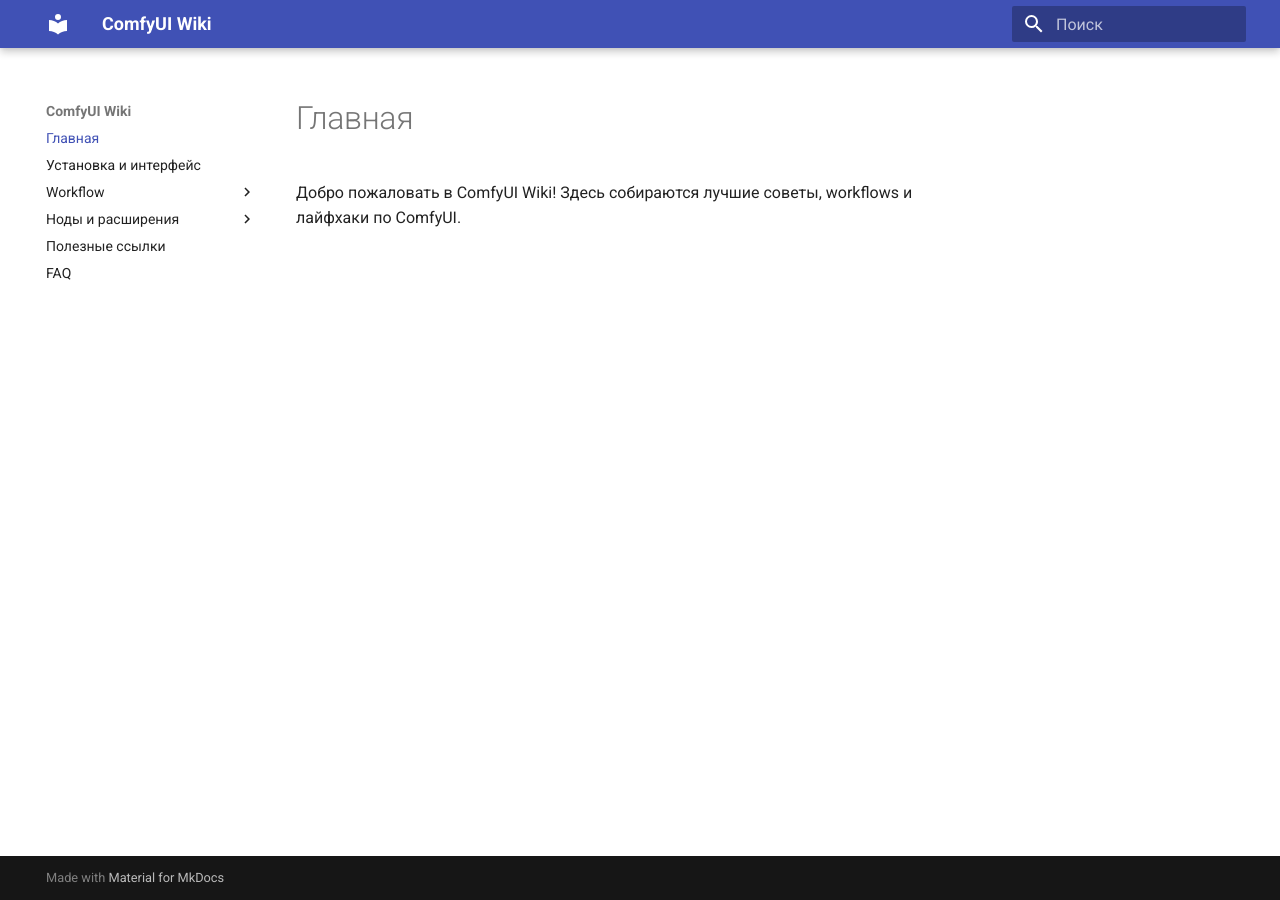
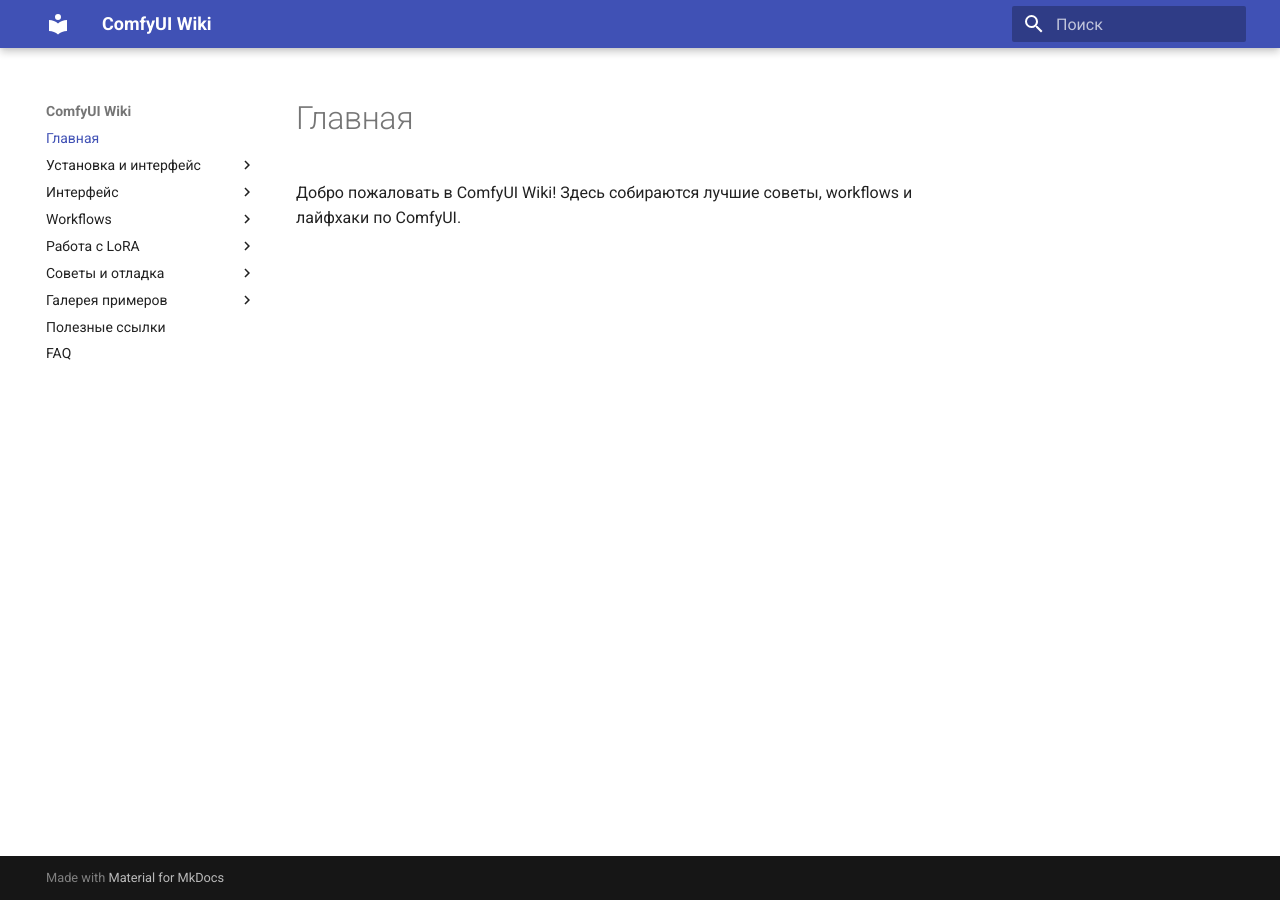
Before and after one commit to samsonxxxx/comfy-wiki, an MkDocs documentation site: the page built from docs/index.md, in a window 1280 px wide. Built offline with MkDocs 1.6.1 and Material for MkDocs 9.7.7, drawn with Linux system fonts in a browser that asks for light colours; some of the changed lines change nothing that is shown.

Commit message:
Update mkdocs.yml

```diff
--- a/mkdocs.yml
+++ b/mkdocs.yml
@@ -1,19 +1,44 @@
 site_name: ComfyUI Wiki
-site_url: https://samsonxxxx.github.io/comfy-wiki/
-
 theme:
   name: material
   language: ru
-  base_url: /comfy-wiki/
 
 nav:
   - Главная: index.md
-  - Установка и интерфейс: install.md
-  - Workflow:
-      - SDXL портрет: workflow-sdxl.md
-      - Видео: workflow-video.md
-  - Ноды и расширения:
-      - FLUX: flux.md
-      - IPAdapter: ipadapter.md
+  - Установка и интерфейс:
+      - Быстрый старт: quickstart.md
+  - Интерфейс:
+      - Горячие клавиши и лайфхаки: hotkeys.md
+  - Workflows:
+      - SDXL:
+          - SDXL Txt2Img: sdxl-txt2img.md
+          - SDXL Img2Img: sdxl-img2img.md
+      - FLUX:
+          - FLUX Txt2Img: flux-txt2img.md
+          - FLUX Img2Img: flux-img2img.md
+      - Inpainting:
+          - SDXL inpaint: sdxl-inpaint.md
+          - FLUX inpaint: flux-inpaint.md
+      - IPadapters, Control net, Reactor и прочие инструменты:
+          - SDXL IPadapter + Instant ID: sdxl-ipadapter.md
+          - SDXL Control net: sdxl-controlnet.md
+      - Upscales/hires/hand fix, face detailer и прочие улучшения:
+          - SDXL upscales: sdxl-upscales.md
+          - FLUX upscales: flux-upscales.md
+      - Видео и анимация: video.md
+  - Работа с LoRA:
+      - Интересные лоры:
+          - SDXL лоры: sdxl-lora.md
+          - SDXL лоры на стиль: sdxl-lora-style.md
+          - SDXL лоры персонажей: sdxl-lora-characters.md
+          - FLUX лоры: flux-lora.md
+          - FLUX лоры на стиль: flux-lora-style.md
+          - FLUX лоры персонажей: flux-lora-characters.md
+  - Советы и отладка:
+      - Распространённые ошибки: tips-errors.md
+      - Оптимизация производительности: tips-performance.md
+  - Галерея примеров:
+      - Примеры схем: gallery-schemes.md
+      - Результаты до/после: gallery-before-after.md
   - Полезные ссылки: links.md
   - FAQ: faq.md
```
